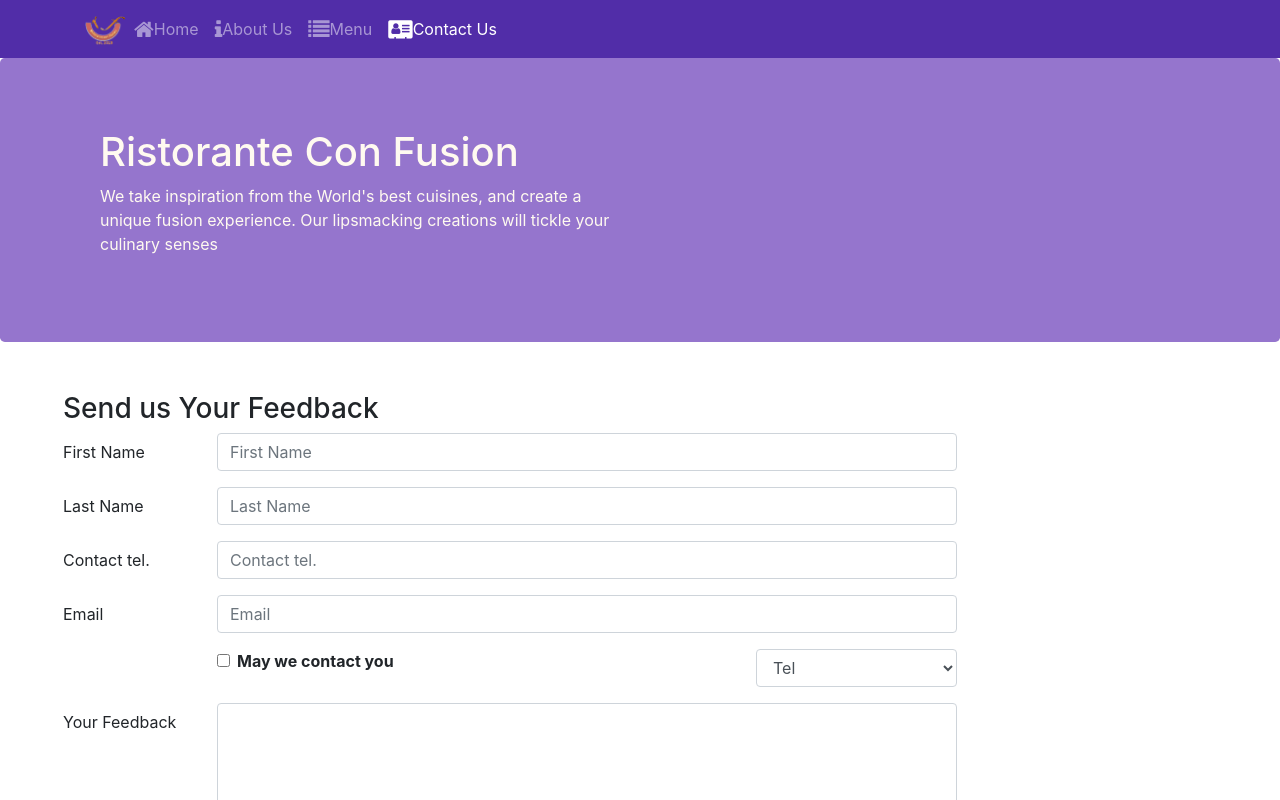
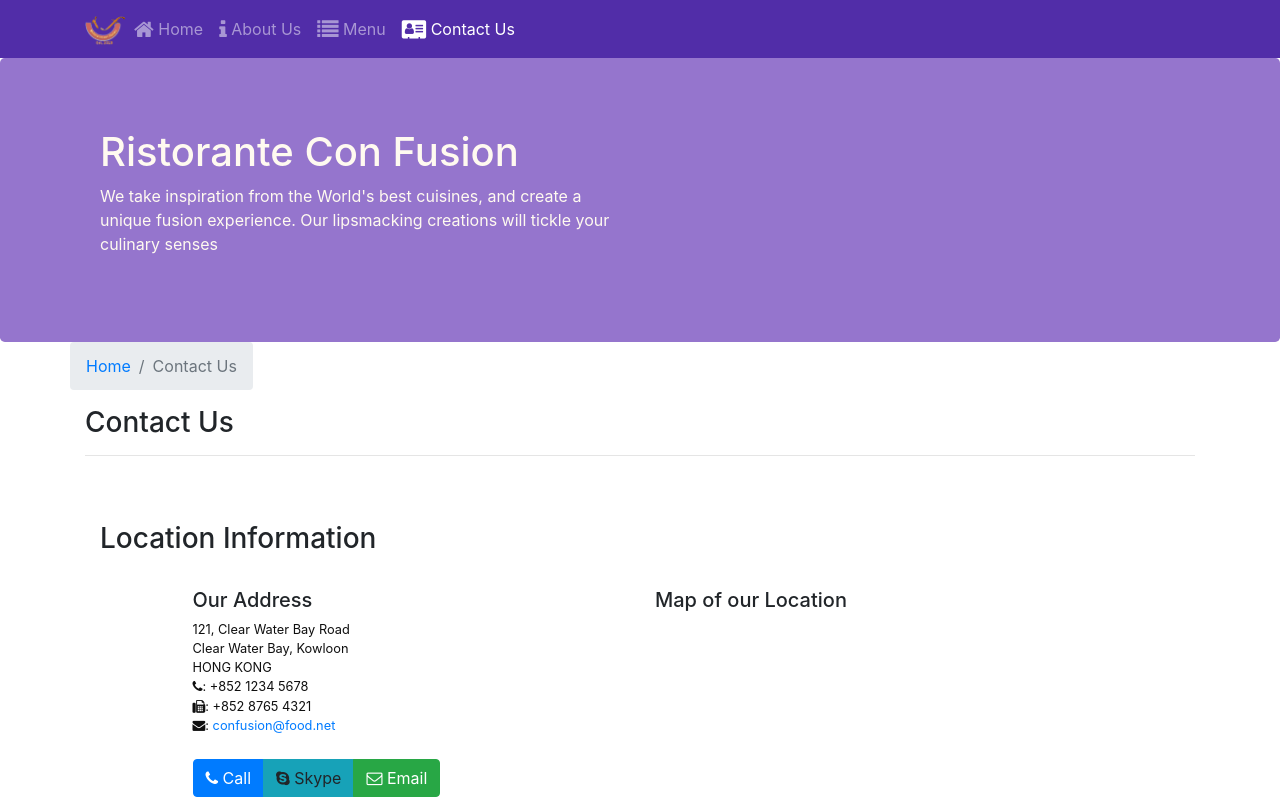
Before and after one commit to vthien3009/git-test, a React (Create React App) app: page /contactus in a window 1280 px wide. Shown: the top 800 px of the page. Built offline with nearby package versions, Linux system fonts and the light colour scheme.

Commit message:
LAB06_2 Controlled Form Validation

```diff
--- a/src/components/ContactComponent.js
+++ b/src/components/ContactComponent.js
@@ -8,6 +8,8 @@ import {
   Input,
   Col,
   Button,
+  Row,
+  FormFeedback,
 } from "reactstrap";
 import { Link } from "react-router-dom";
 
@@ -15,16 +17,23 @@ class Contact extends Component {
   constructor(props) {
     super(props);
     this.state = {
-      fristname: "",
+      firstname: "",
       lastname: "",
       telnum: "",
       email: "",
       agree: false,
       contactType: "Tel.",
       message: "",
+      touched: {
+        firstname: false,
+        lastname: false,
+        telnum: false,
+        email: false,
+      },
     };
     this.handleSubmit = this.handleSubmit.bind(this);
     this.handleInputChange = this.handleInputChange.bind(this);
+    this.handleBlur = this.handleBlur.bind(this);
   }
   handleInputChange(event) {
     const target = event.target;
@@ -41,8 +50,113 @@ class Contact extends Component {
     alert("Current State is:" + JSON.stringify(this.state));
     event.preventDefault();
   }
+
+  handleBlur = (field) => (evt) => {
+    this.setState({
+      touched: { ...this.state.touched, [field]: true },
+    });
+  };
+
+  validate(firstname, lastname, telnum, email) {
+    const errors = {
+      firstname: "",
+      lastname: "",
+      telnum: "",
+      email: "",
+    };
+    if (this.state.touched.firstname && firstname.length < 3)
+      errors.firstname = "First Name should be >= 3 characters";
+    else if (this.state.touched.firstname && firstname.length > 10)
+      errors.firstname = "First Name should be <= 10 characters";
+
+    if (this.state.touched.lastname && lastname.length < 3)
+      errors.lastname = "Last Name should be >= 3 characters";
+    else if (this.state.touched.lastname && lastname.length > 10)
+      errors.lastname = "Last Name should be <= 10 characters";
+
+    const reg = /^\d+$/;
+    if (this.state.touched.telnum && !reg.test(telnum))
+      errors.telnum = "Tel Number should contain only number";
+
+    if (
+      this.state.touched.email &&
+      email.split("").filter((x) => x === "@").length !== 1
+    )
+      errors.email = 'Email should contain a "@" ';
+
+    return errors;
+  }
+
   render() {
+    const errors = this.validate(
+      this.state.firstname,
+      this.state.lastname,
+      this.state.telnum,
+      this.state.email
+    );
     return (
+      <div className="container">
+        {/* contact US */}
+        <div className="row">
+          <Breadcrumb>
+            <BreadcrumbItem>
+              <Link to="/home">Home</Link>
+            </BreadcrumbItem>
+            <BreadcrumbItem active>Contact Us</BreadcrumbItem>
+          </Breadcrumb>
+          <div className="col-12">
+            <h3>Contact Us</h3>
+            <hr />
+          </div>
+        </div>
+        <div className="row row-content">
+          <div className="col-12">
+            <h3>Location Information</h3>
+          </div>
+          <div className="col-12 col-sm-4 offset-sm-1">
+            <h5>Our Address</h5>
+            <address>
+              121, Clear Water Bay Road
+              <br />
+              Clear Water Bay, Kowloon
+              <br />
+              HONG KONG
+              <br />
+              <i className="fa fa-phone"></i>: +852 1234 5678
+              <br />
+              <i className="fa fa-fax"></i>: +852 8765 4321
+              <br />
+              <i className="fa fa-envelope"></i>:{" "}
+              <a href="mailto:confusion@food.net">confusion@food.net</a>
+            </address>
+          </div>
+          <div className="col-12 col-sm-6 offset-sm-1">
+            <h5>Map of our Location</h5>
+          </div>
+          <div className="col-12 col-sm-11 offset-sm-1">
+            <div className="btn-group" role="group">
+              <a
+                role="button"
+                className="btn btn-primary"
+                href="tel:+85212345678"
+              >
+                <i className="fa fa-phone"></i> Call
+              </a>
+              <a role="button" className="btn btn-info">
+                <i className="fa fa-skype"></i> Skype
+              </a>
+              <a
+                role="button"
+                className="btn btn-success"
+                href="mailto:confusion@food.net"
+              >
+                <i className="fa fa-envelope-o"></i> Email
+              </a>
+            </div>
+          </div>
+        </div>
+
+        {/* Send us your Feedback */}
         <div className="row row-content ml-5">
           <div className="col-12">
             <h3>Send us Your Feedback</h3>
@@ -60,8 +174,12 @@ class Contact extends Component {
                     name="firstname"
                     placeholder="First Name"
                     value={this.state.firstname}
+                    valid={errors.firstname === ""}
+                    invalid={errors.firstname !== ""}
+                    onBlur={this.handleBlur("firstname")}
                     onChange={this.handleInputChange}
                   />
+                  <FormFeedback>{errors.firstname}</FormFeedback>
                 </Col>
               </FormGroup>
               <FormGroup row>
@@ -75,8 +193,12 @@ class Contact extends Component {
                     name="lastname"
                     placeholder="Last Name"
                     value={this.state.lastname}
+                    valid={errors.lastname === ""}
+                    invalid={errors.lastname !== ""}
+                    onBlur={this.handleBlur("lastname")}
                     onChange={this.handleInputChange}
                   />
+                  <FormFeedback>{errors.lastname}</FormFeedback>
                 </Col>
               </FormGroup>
               <FormGroup row>
@@ -90,8 +212,12 @@ class Contact extends Component {
                     name="telnum"
                     placeholder="Contact tel."
                     value={this.state.telnum}
+                    valid={errors.telnum === ""}
+                    invalid={errors.telnum !== ""}
+                    onBlur={this.handleBlur("telnum")}
                     onChange={this.handleInputChange}
                   />
+                  <FormFeedback>{errors.telnum}</FormFeedback>
                 </Col>
               </FormGroup>
               <FormGroup row>
@@ -105,8 +231,12 @@ class Contact extends Component {
                     name="email"
                     placeholder="Email"
                     value={this.state.email}
+                    valid={errors.email === ""}
+                    invalid={errors.email !== ""}
+                    onBlur={this.handleBlur("email")}
                     onChange={this.handleInputChange}
                   />
+                  <FormFeedback>{errors.email}</FormFeedback>
                 </Col>
               </FormGroup>
               <FormGroup row>
@@ -160,6 +290,7 @@ class Contact extends Component {
             </Form>
           </div>
         </div>
+      </div>
     );
   }
 }
```
Also changed, not shown: src/components/HeaderComponent.js (+33 -18 lines). Lines whose indentation alone changed are shown as unchanged.
